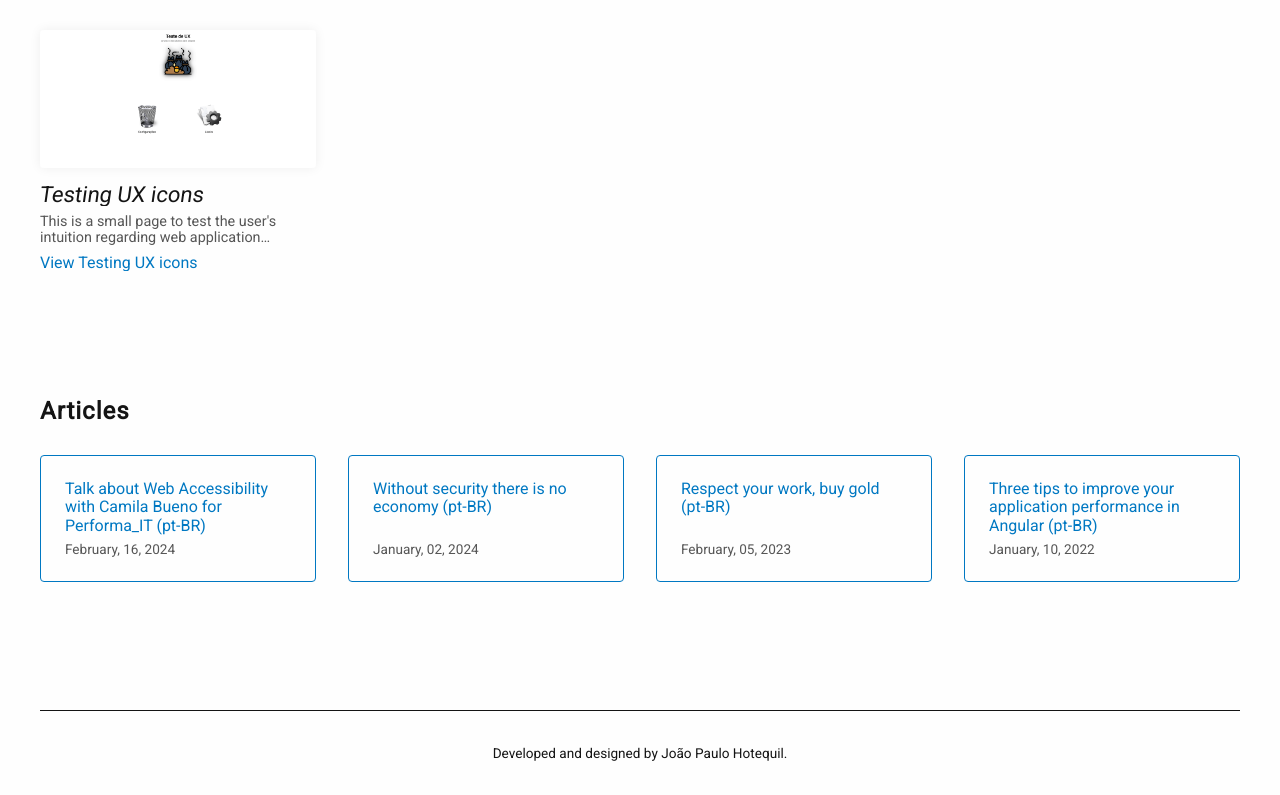
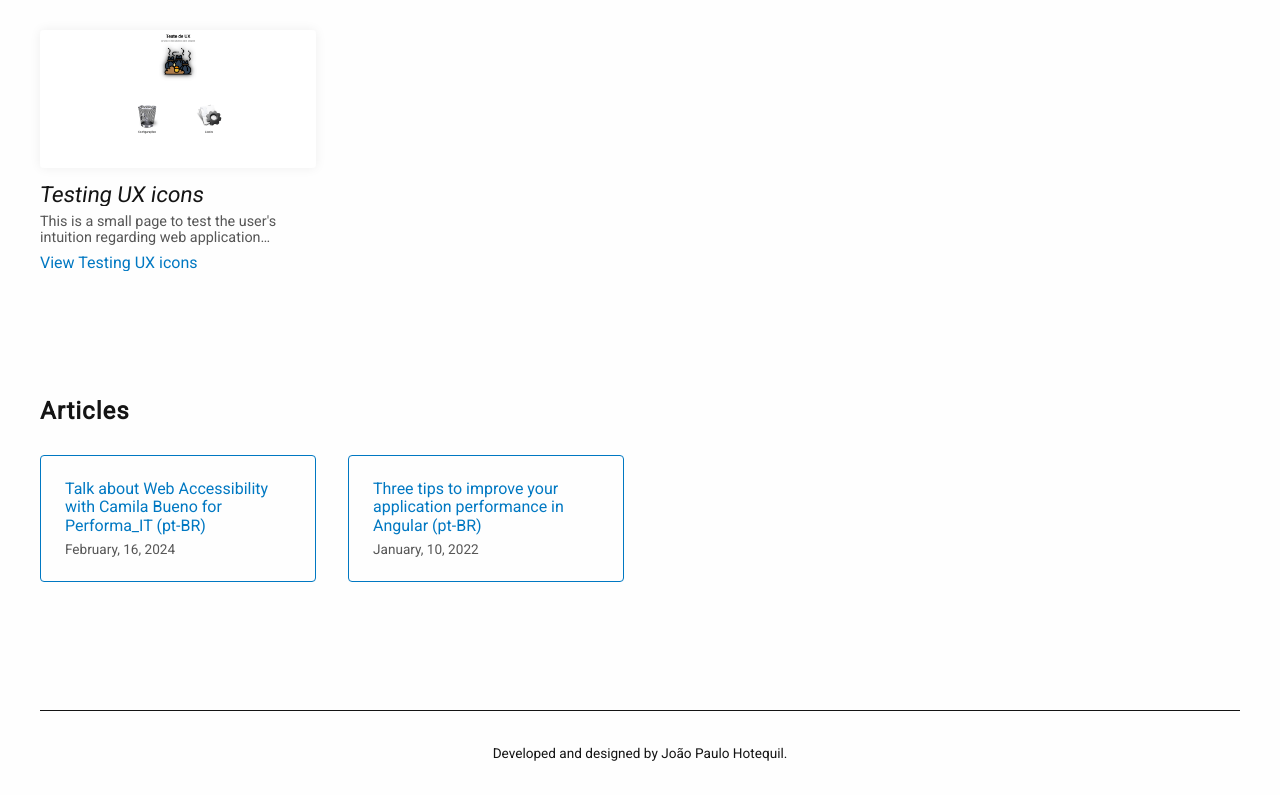
Before and after one commit to hotequil/hotequil-site, an Angular app: page / in a window 1280 px wide. Shown: the part 1971-2766 px from the top of the page. Built offline with nearby package versions, Linux system fonts and the light colour scheme.

Commit message:
feat: updated content

```diff
--- a/src/app/modules/articles/articles.component.ts
+++ b/src/app/modules/articles/articles.component.ts
@@ -15,16 +15,6 @@ export class ArticlesComponent {
             date: new Date(2024, 1, 16)
         },
         {
-            name: "Without security there is no economy (pt-BR)",
-            link: "https://cypherpunks.com.br/documentos/sem-seguranca-nao-ha-economia",
-            date: new Date(2024, 0, 2)
-        },
-        {
-            name: "Respect your work, buy gold (pt-BR)",
-            link: "https://cypherpunks.com.br/documentos/respeite-seu-trabalho-compre-ouro",
-            date: new Date(2023, 1, 5)
-        },
-        {
             name: "Three tips to improve your application performance in Angular (pt-BR)",
             link: "./assets/articles/angular-improve-performance.pdf",
             date: new Date(2022, 0, 10)
```
